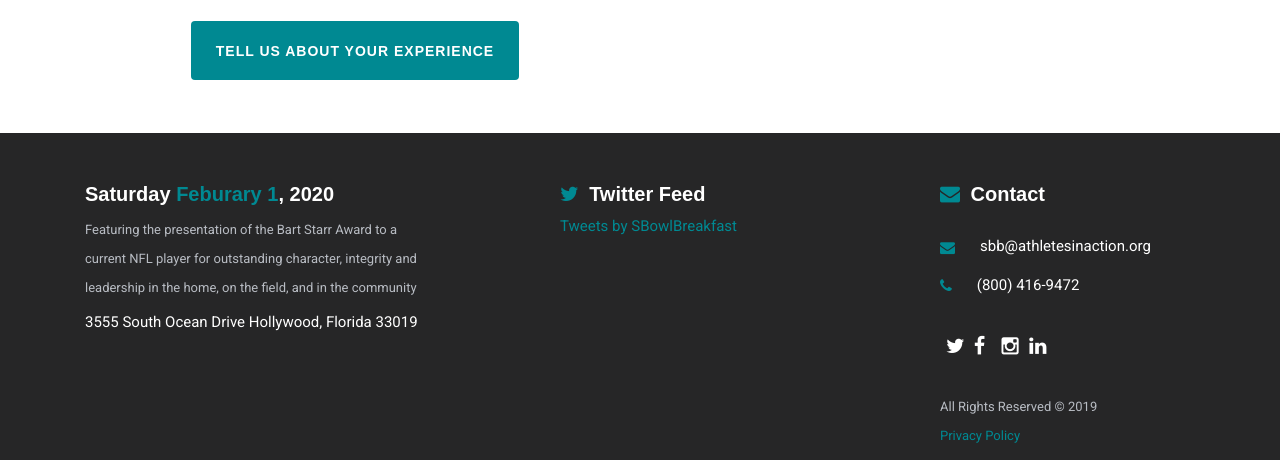
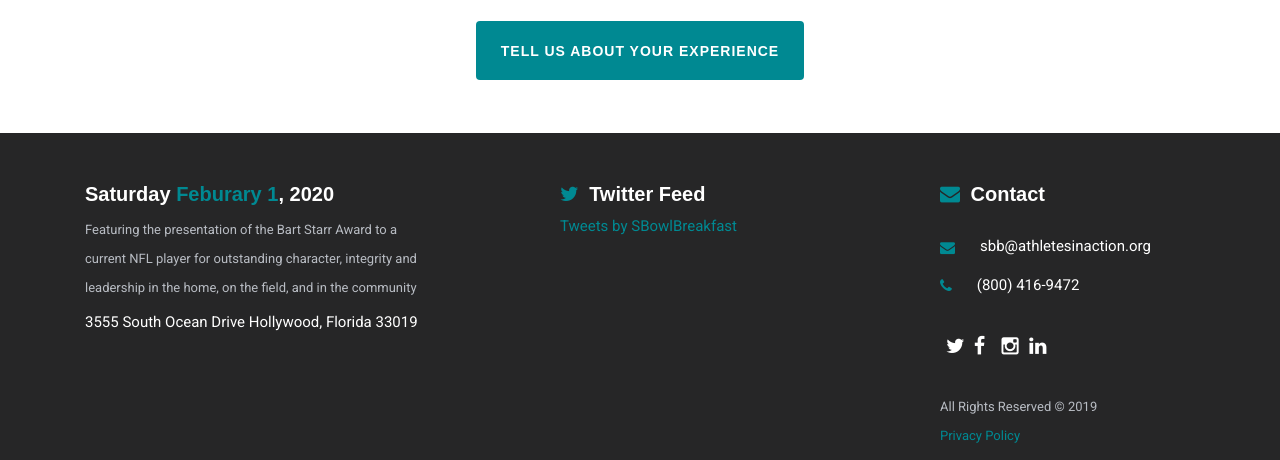
Before and after one commit to AIAUSA/Superbowl, a Jekyll site: the page built from _followup/highlights.md, in a window 1280 px wide. Shown: the part 800-1260 px from the top of the page. Built offline with Jekyll 4.4.1, drawn with Linux system fonts in a browser that asks for light colours; some web fonts are replaced; comment, search, counter and statistics services are not loaded.

Commit message:
CTA centered

```diff
--- a/_includes/blocks/block-cta.html
+++ b/_includes/blocks/block-cta.html
@@ -1,7 +1,7 @@
 <section>
     <div class="container">
         <div class="row align-center" style="margin: 15px 0;">
-            <div class="btn-container col-md-6">
+            <div class="btn-container">
                 <a href="{{section.link}}" class="btn btn-md">
                     <span class="primary">{{ section.text }}</span>
                     {% if section.subtext != '' %}
```
